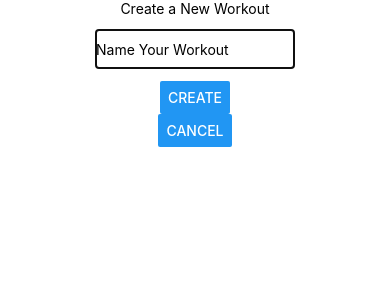
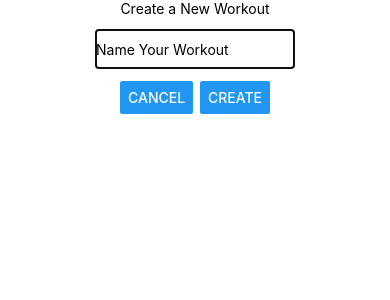
Before and after one commit to ah-james/workout-checklist, a React Native app: screen / in a window 390 px wide. Both pictures are taken after a click on the button "ADD NEW WORKOUT". Shown: the top 300 px of the page. Built offline with nearby package versions, Linux system fonts and the light colour scheme.

Commit message:
Restyling Form Buttons

```diff
--- a/components/WorkoutForm.js
+++ b/components/WorkoutForm.js
@@ -14,8 +14,10 @@ const WorkoutForm = props => {
       <View style={styles.form}>
         <Text>{outputText}</Text>
         <TextInput style={styles.input} placeholder={props.workoutText} onChangeText={handleWorkoutInput} value={enteredWorkout} />
-        <Button style={styles.button} title="Create" onPress={() => {props.addWorkout(enteredWorkout), setEnteredWorkout('')}} />
-        <Button style={styles.button} title="Cancel" onPress={props.cancel} />
+        <View style={styles.buttons}>
+          <Button title="Cancel" onPress={props.cancel} />
+          <Button title="Create" onPress={() => {props.addWorkout(enteredWorkout), setEnteredWorkout('')}} />
+        </View>
       </View>
     </Modal>
   )
@@ -29,10 +31,14 @@ const styles = StyleSheet.create({
       borderWidth: 1,
     },
     form: {
-      // flex: 1,
       justifyContent: 'center',
       alignItems: 'center'
     },
+    buttons: {
+      width: 150,
+      justifyContent: 'space-between',
+      flexDirection: 'row',
+    }
 });
 
 export default WorkoutForm
```
